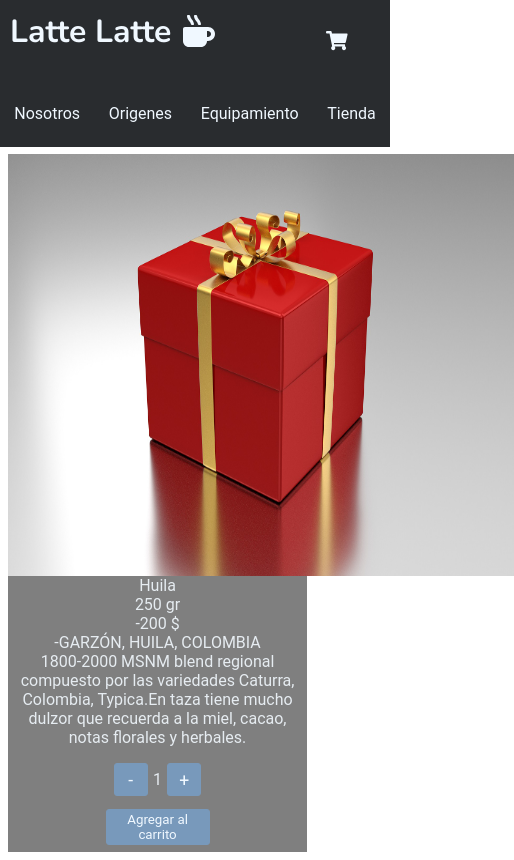
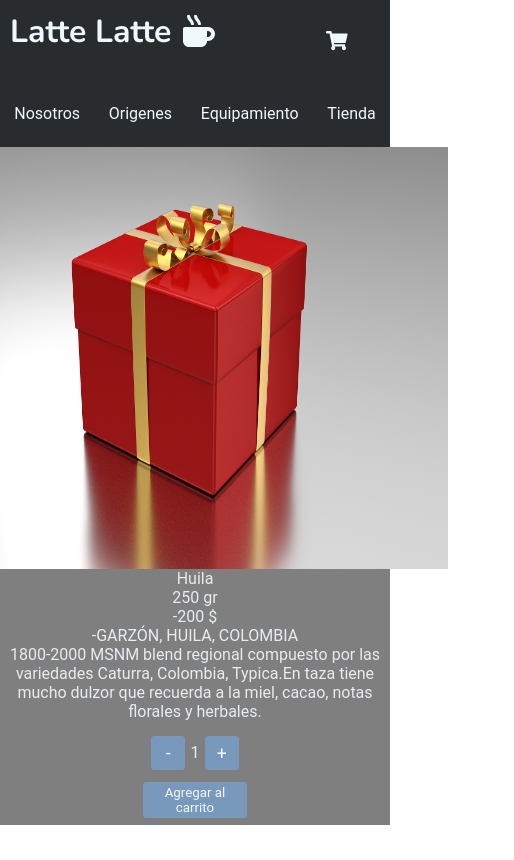
Before and after one commit to tomasVergara14/proyecto-coffe, a React (Create React App) app: page /item/1 in a window 390 px wide. Shown: the whole page, 514 px wide, since content can reach past the window. Built offline with nearby package versions, Linux system fonts and the light colour scheme; the HTML template or start-up script is replaced by a standard one.

Commit message:
Responsive itemDetail

```diff
--- a/src/components/Main/ItemDetail/ItemDetail.css
+++ b/src/components/Main/ItemDetail/ItemDetail.css
@@ -5,9 +5,7 @@
 .DetailBox{
     display: flex;
     flex-wrap: wrap;
-    flex-direction: column;
-    margin: 0px;
-    padding: 2%;
+    justify-content: center;
 }
 .ImgBox{
     width: 60vh;
@@ -15,7 +13,7 @@
 }
 .DetailText{
     display: flex;
-    width: 80%;
+    width: 100%;
     flex-direction: column;
     justify-content: center;
     color:rgb(230, 236, 241);
```
